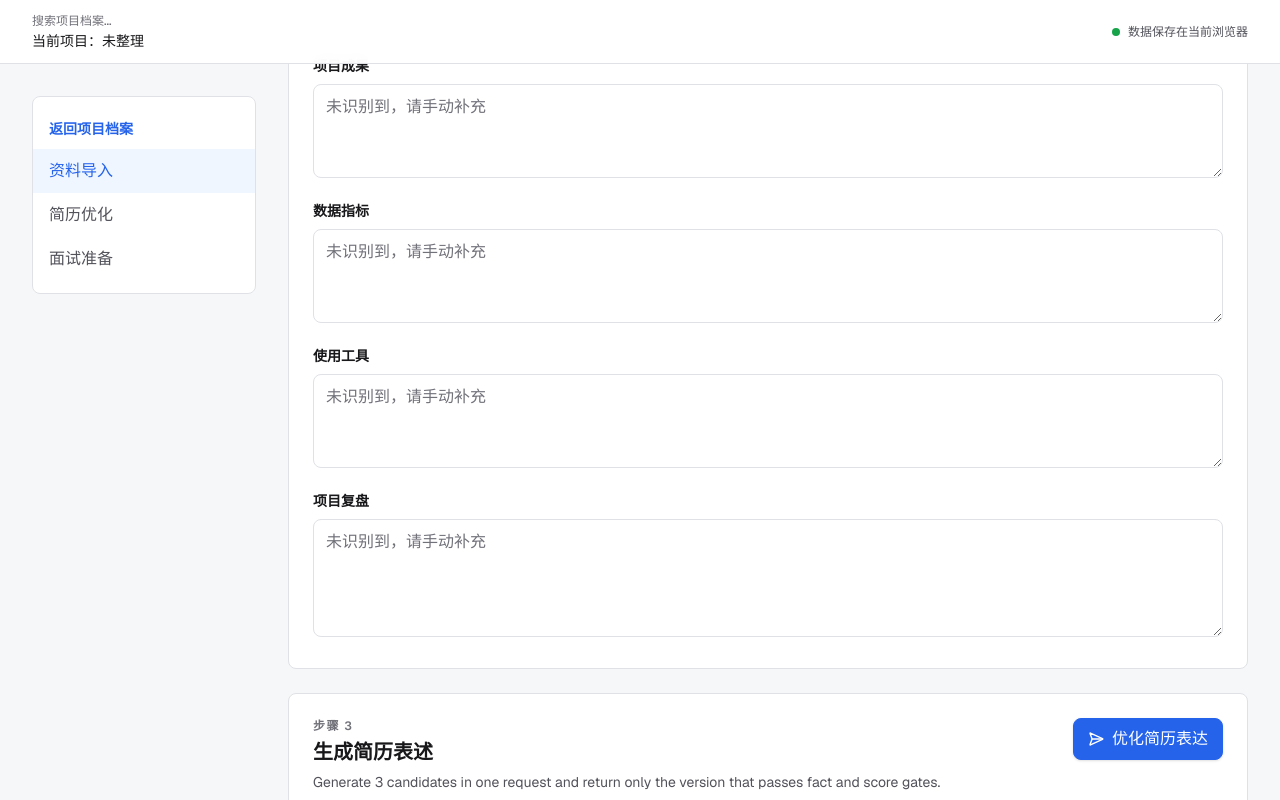
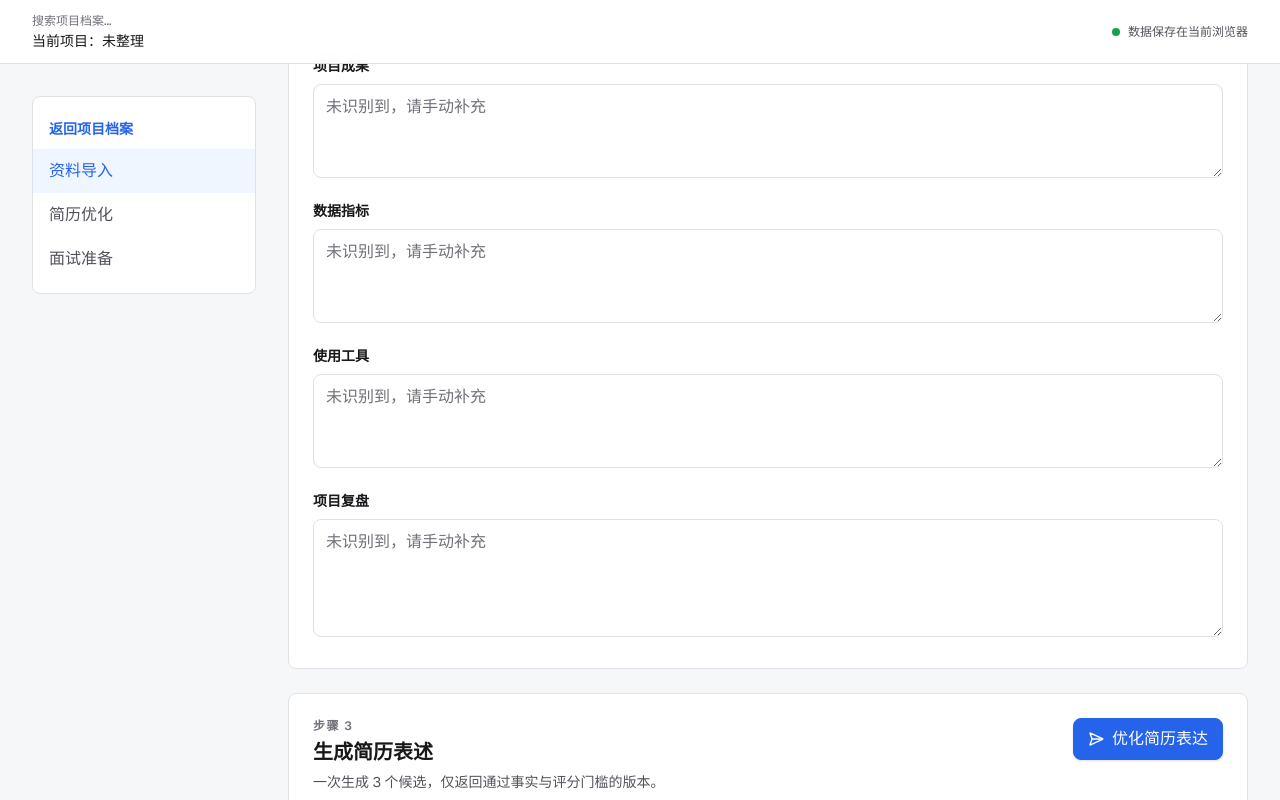
Before and after one commit to LIYAN21131/projectpilot, a Next.js app: page /projects/edit in a window 1280 px wide. Both pictures are taken after a click on the button "保存项目". Shown: the part 1888-2688 px from the top of the page. Built offline with nearby package versions, Linux system fonts and the light colour scheme.

Commit message:
fix: localize resume optimization step copy

```diff
--- a/components/project/ProjectEditor.tsx
+++ b/components/project/ProjectEditor.tsx
@@ -1243,7 +1243,7 @@ export function ProjectEditor({ initialProjectId = "" }: { initialProjectId?: st
                 <p className="text-xs font-semibold uppercase tracking-[0.12em] text-[var(--text-subtle)]">步骤 3</p>
                 <h2 className="mt-1 text-xl font-semibold">生成简历表述</h2>
                 <p className="mt-1 text-sm leading-6 text-[var(--text-muted)]">
-                  Generate 3 candidates in one request and return only the version that passes fact and score gates.
+                  一次生成 3 个候选，仅返回通过事实与评分门槛的版本。
                 </p>
               </div>
               <Button onClick={optimizeResumeBullets} disabled={resumeOptimizeState === "loading"}>
```
